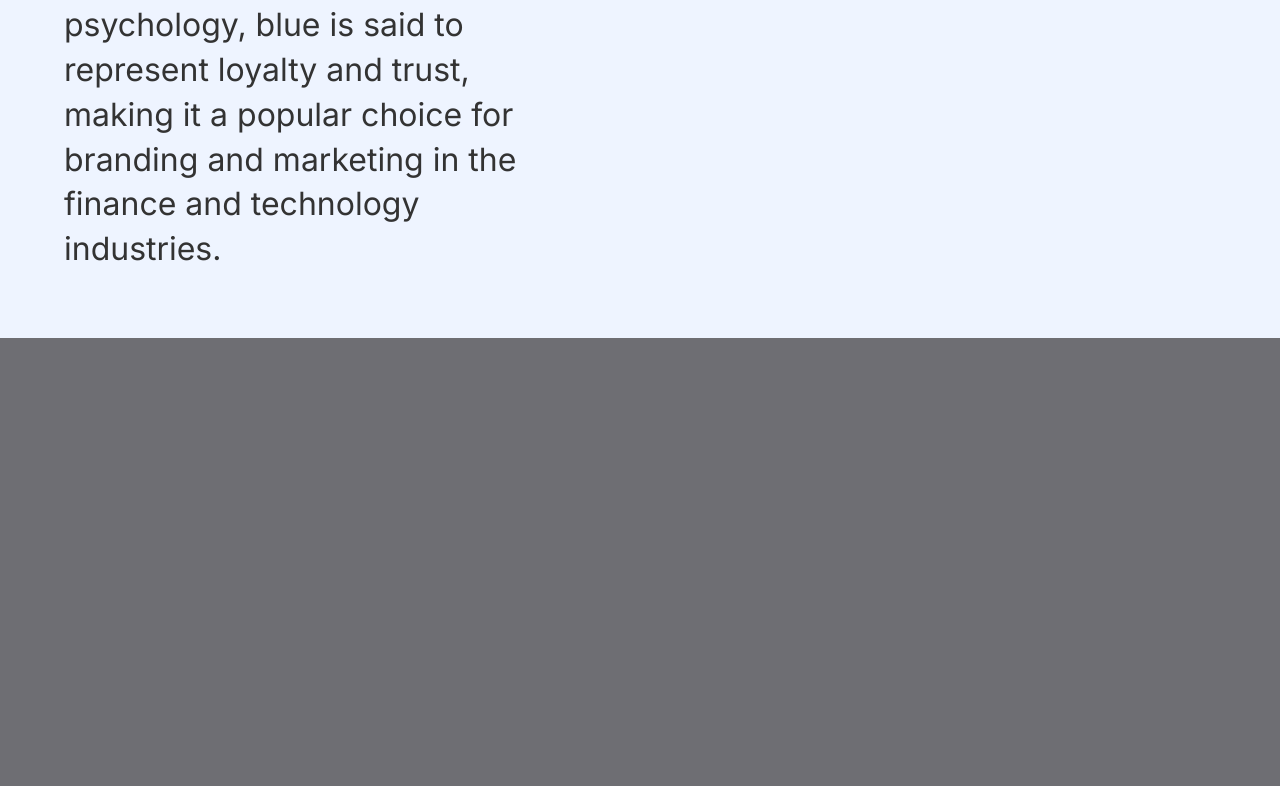
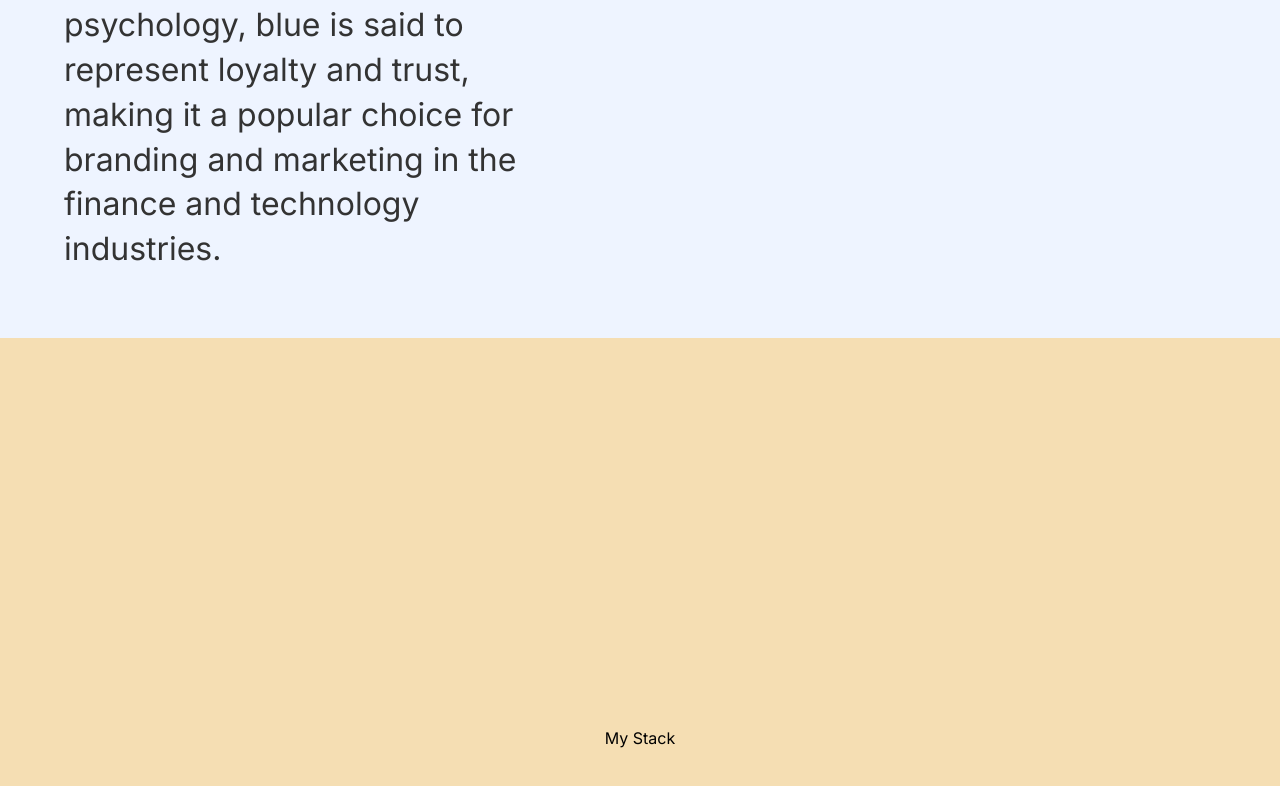
Before and after one commit to thefigtree/portfolio_24_03_11, a Next.js app: page / in a window 1280 px wide. Shown: the part 3479-4265 px from the top of the page. Built offline with nearby package versions, Linux system fonts and the light colour scheme.

Commit message:
Css: My Stack

```diff
--- a/src/app/globals.css
+++ b/src/app/globals.css
@@ -134,5 +134,9 @@ a {
 .stack {
   width: 100%;
   height: 100vh;
-  background-color: #6e6e73;
+  background-color: wheat;
+  color: black;
+  display: flex;
+  align-items: center;
+  justify-content: center;
 }
--- a/src/app/page.jsx
+++ b/src/app/page.jsx
@@ -170,7 +170,7 @@ export default function Home() {
         </div>
       </div>
 
-      <div className="stack"></div>
+      <div className="stack">My Stack</div>
     </>
   );
 }
```
